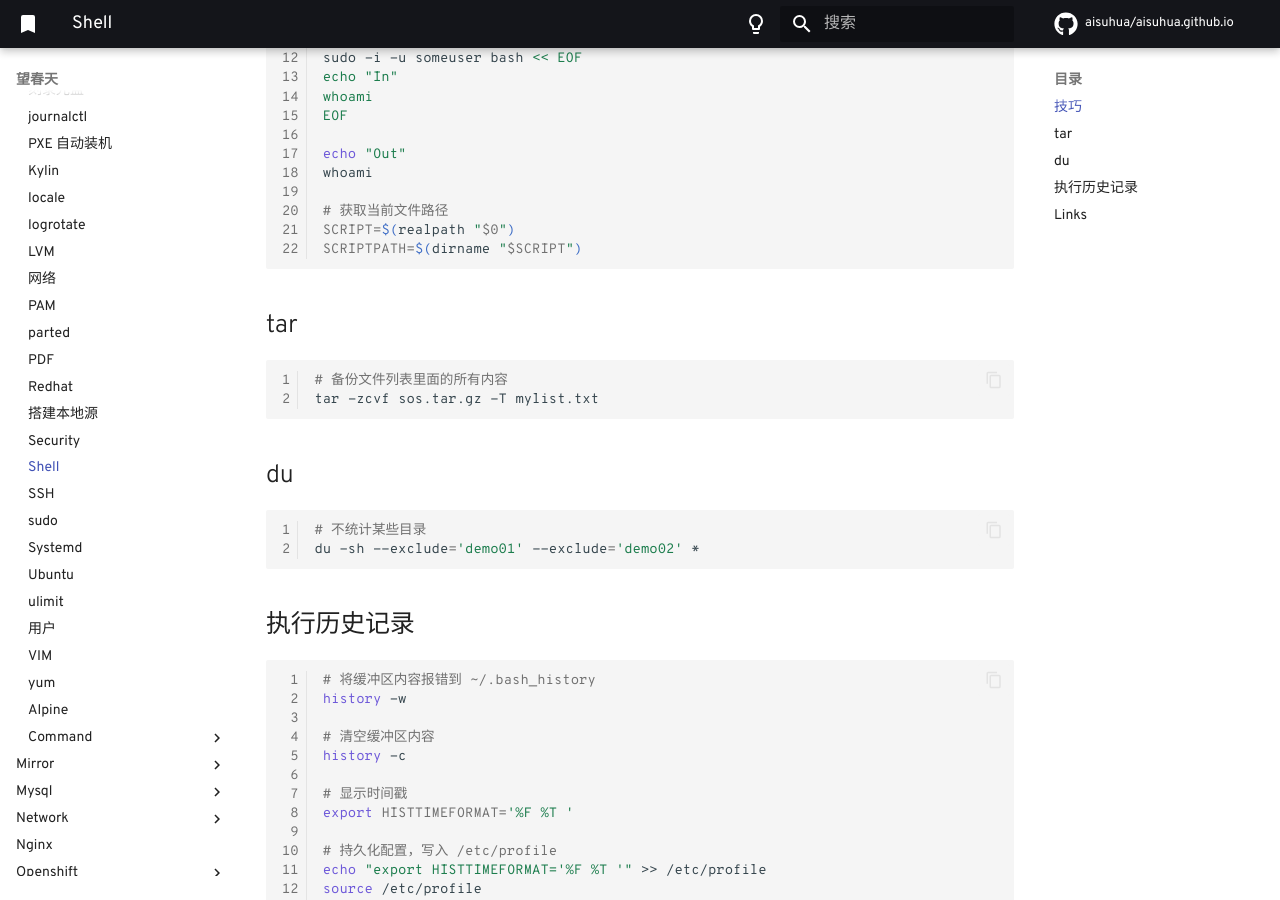
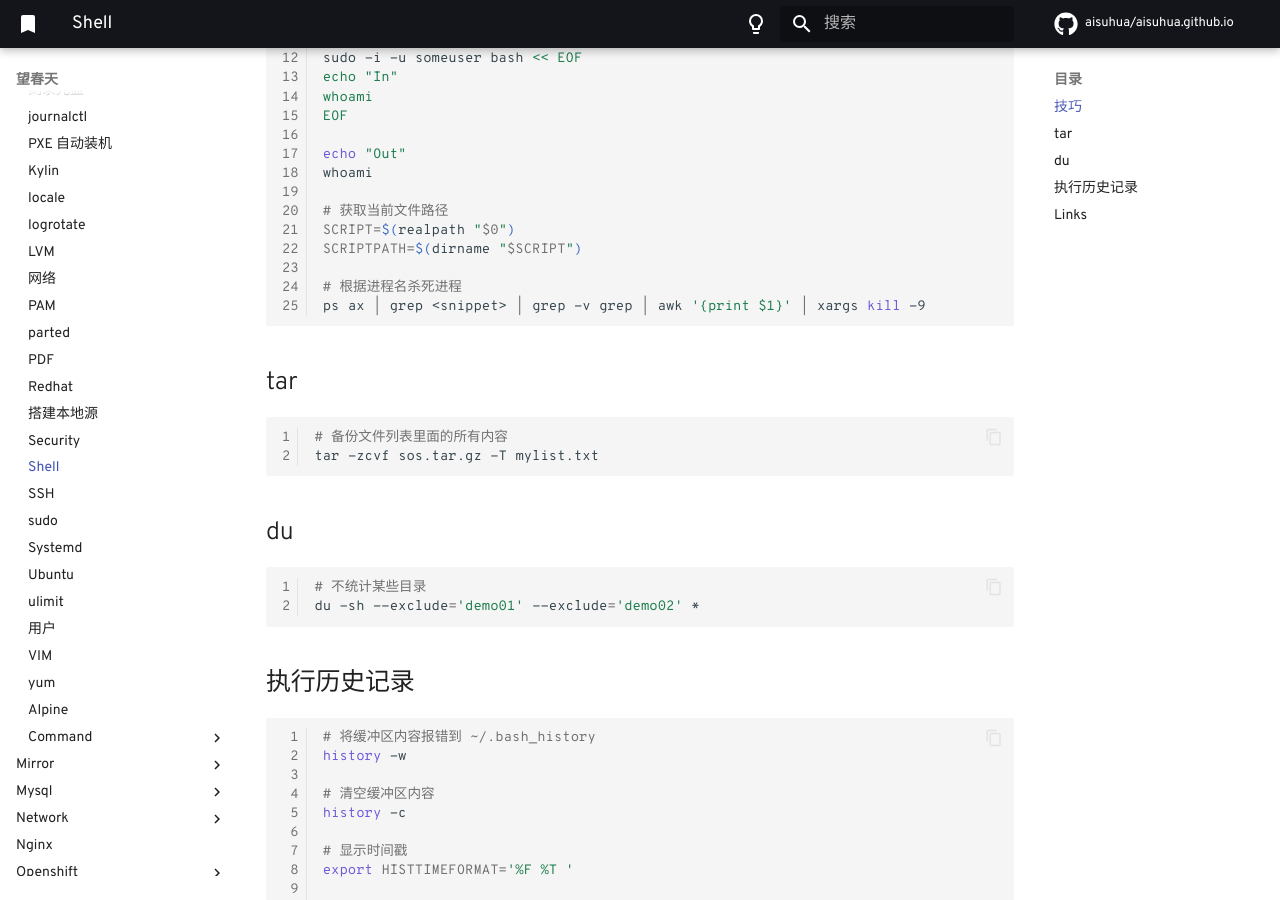
Before and after one commit to aisuhua/aisuhua.github.io, an MkDocs documentation site: the page built from docs/linux/shell.md, in a window 1280 px wide and 900 px high, scrolled down 401 px. Built offline with MkDocs 1.6.1 and Material for MkDocs 9.7.7, drawn with Linux system fonts in a browser that asks for light colours; comment, search, counter and statistics services are not loaded.

Commit message:
shell.md

````diff
--- a/docs/linux/shell.md
+++ b/docs/linux/shell.md
@@ -25,6 +25,9 @@ whoami
 # 获取当前文件路径
 SCRIPT=$(realpath "$0")
 SCRIPTPATH=$(dirname "$SCRIPT")
+
+# 根据进程名杀死进程
+ps ax | grep <snippet> | grep -v grep | awk '{print $1}' | xargs kill -9
 ```
 
 ## tar
````
Also changed, not shown: docs/linux/ssh.md (+1 -0 lines).
